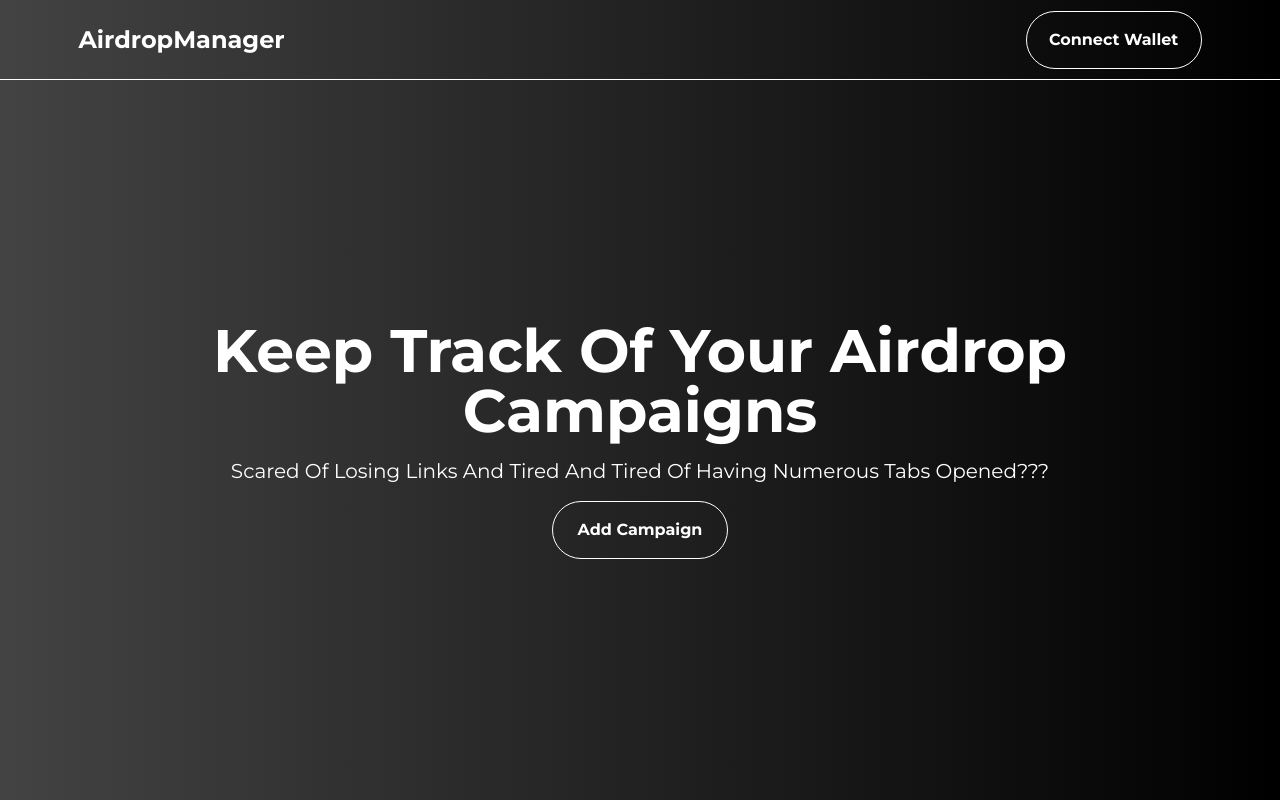
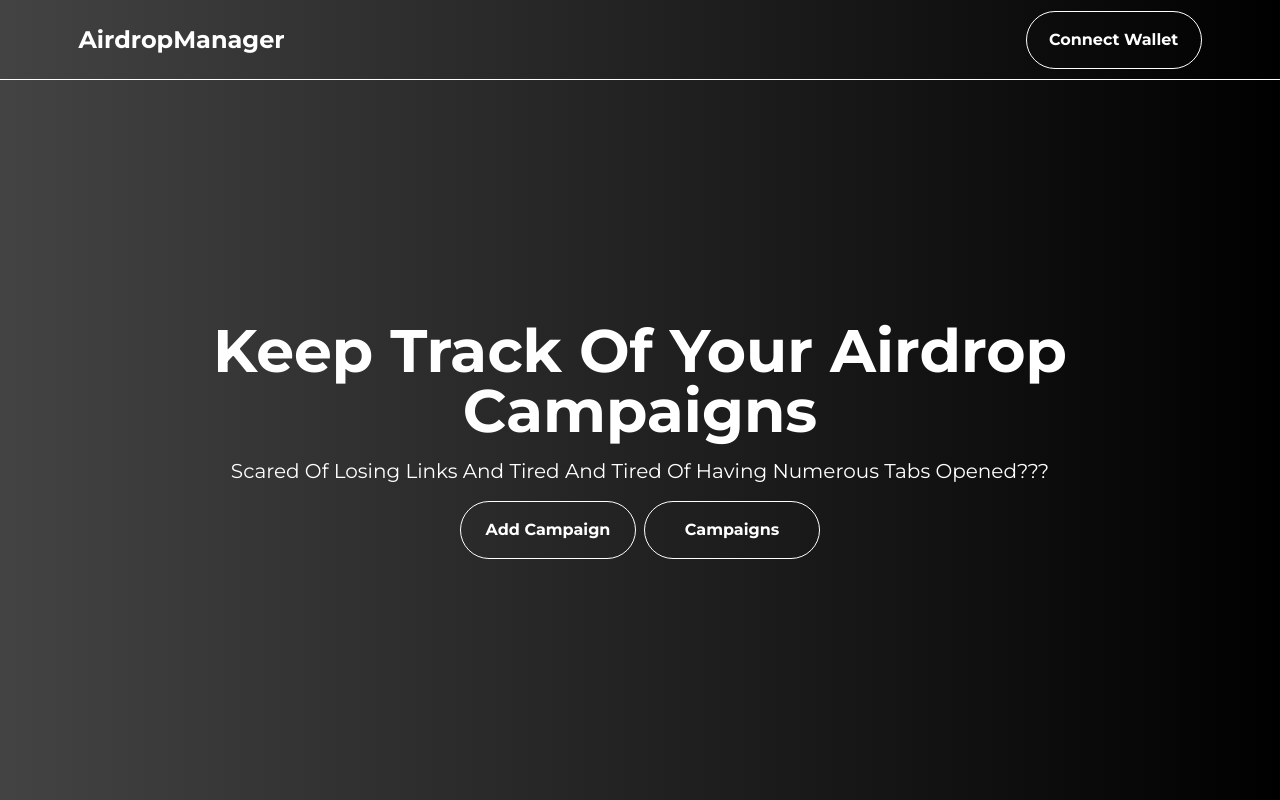
Before and after one commit to Superstahn95/airdrop-campaign-mgr, a React (Vite) app: page / in a window 1280 px wide. Built offline with nearby package versions, Linux system fonts and the light colour scheme.

Commit message:
configured routing for the campaigns page

```diff
--- a/src/App.tsx
+++ b/src/App.tsx
@@ -1,6 +1,7 @@
 import { createBrowserRouter, RouterProvider } from "react-router-dom";
 import Home from "./pages/Home";
 import AddCampaign from "./pages/AddCampaign";
+import Campaigns from "./pages/Campaigns";
 function App() {
   const router = createBrowserRouter([
     {
@@ -11,6 +12,10 @@ function App() {
       path: "/add",
       element: <AddCampaign />,
     },
+    {
+      path: "/campaigns",
+      element: <Campaigns />,
+    },
   ]);
   return (
     <>
--- /dev/null
+++ b/src/pages/Campaigns/index.tsx
@@ -0,0 +1,5 @@
+function Campaigns() {
+  return <div>Campaigns</div>;
+}
+
+export default Campaigns;
--- a/src/pages/Home/components/Hero.tsx
+++ b/src/pages/Home/components/Hero.tsx
@@ -17,8 +17,9 @@ function Hero() {
             opened???
           </p>
         </div>
-        <div className="w-full flex items-center justify-center">
+        <div className="w-full flex items-center justify-center space-x-2">
           <Button text="Add Campaign" callback={() => navigate("/add")} />
+          <Button text="Campaigns" callback={() => navigate("/campaigns")} />
         </div>
       </Container>
     </div>
```
